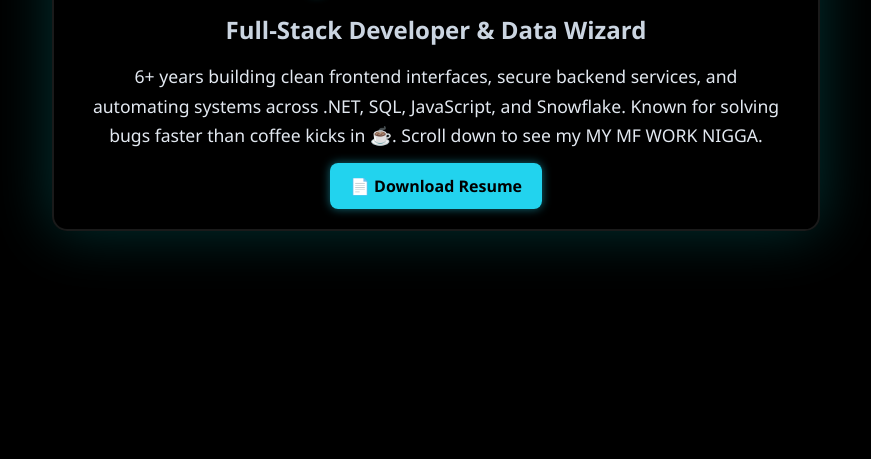
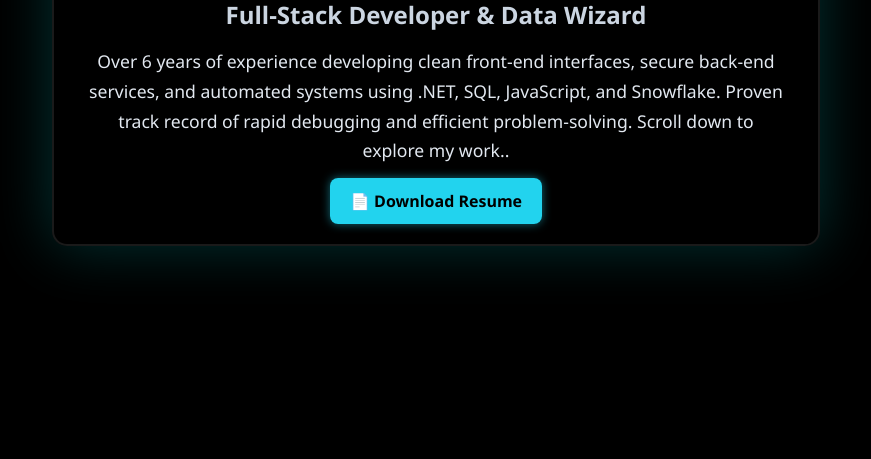
Before and after one commit to wisemanmax/Resume, a plain HTML site: page index.html in a window 1280 px wide. Shown: the part 341-800 px from the top of the page, without its empty margins (204-1075 px from the left). Drawn offline with nearby package versions, Linux system fonts and the light colour scheme; no server answers.

Commit message:
Update index.html

```diff
--- a/index.html
+++ b/index.html
@@ -29,9 +29,7 @@
       <h1 class="name-title"><span class="typed-text"></span><span class="cursor">|</span></h1>
       <p class="role-title">Full-Stack Developer & Data Wizard</p>
       <p class="bio-summary">
-        6+ years building clean frontend interfaces, secure backend services, and automating systems across .NET, SQL, JavaScript, and Snowflake.
-        Known for solving bugs faster than coffee kicks in ☕.
-        Scroll down to see my MY MF WORK NIGGA.
+      Over 6 years of experience developing clean front-end interfaces, secure back-end services, and automated systems using .NET, SQL, JavaScript, and Snowflake. Proven track record of rapid debugging and efficient problem-solving. Scroll down to explore my work..
       </p>
       <a href="Byheir_Wise_Resume.pdf" class="resume-btn" download>📄 Download Resume</a>
     </div>
```
